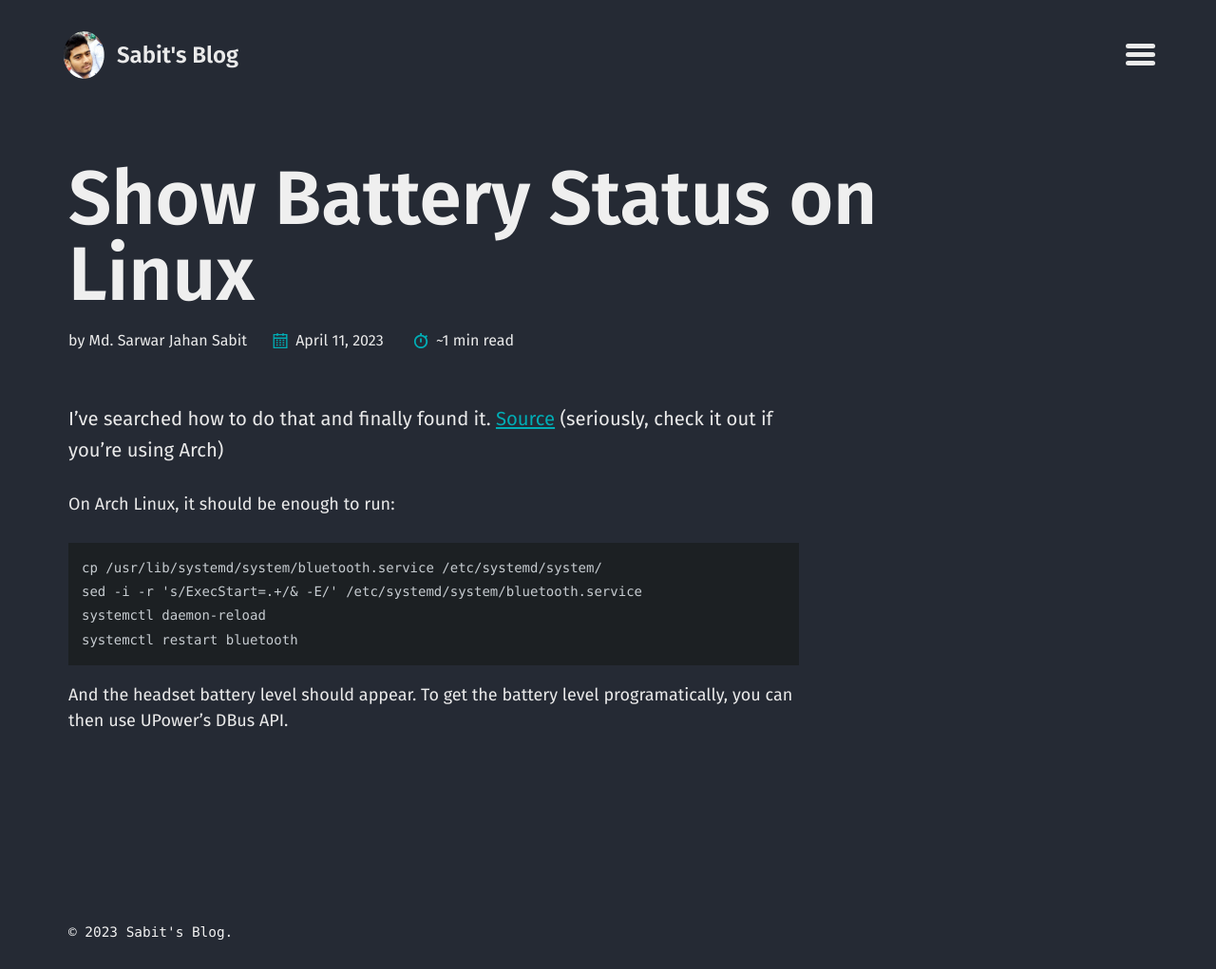
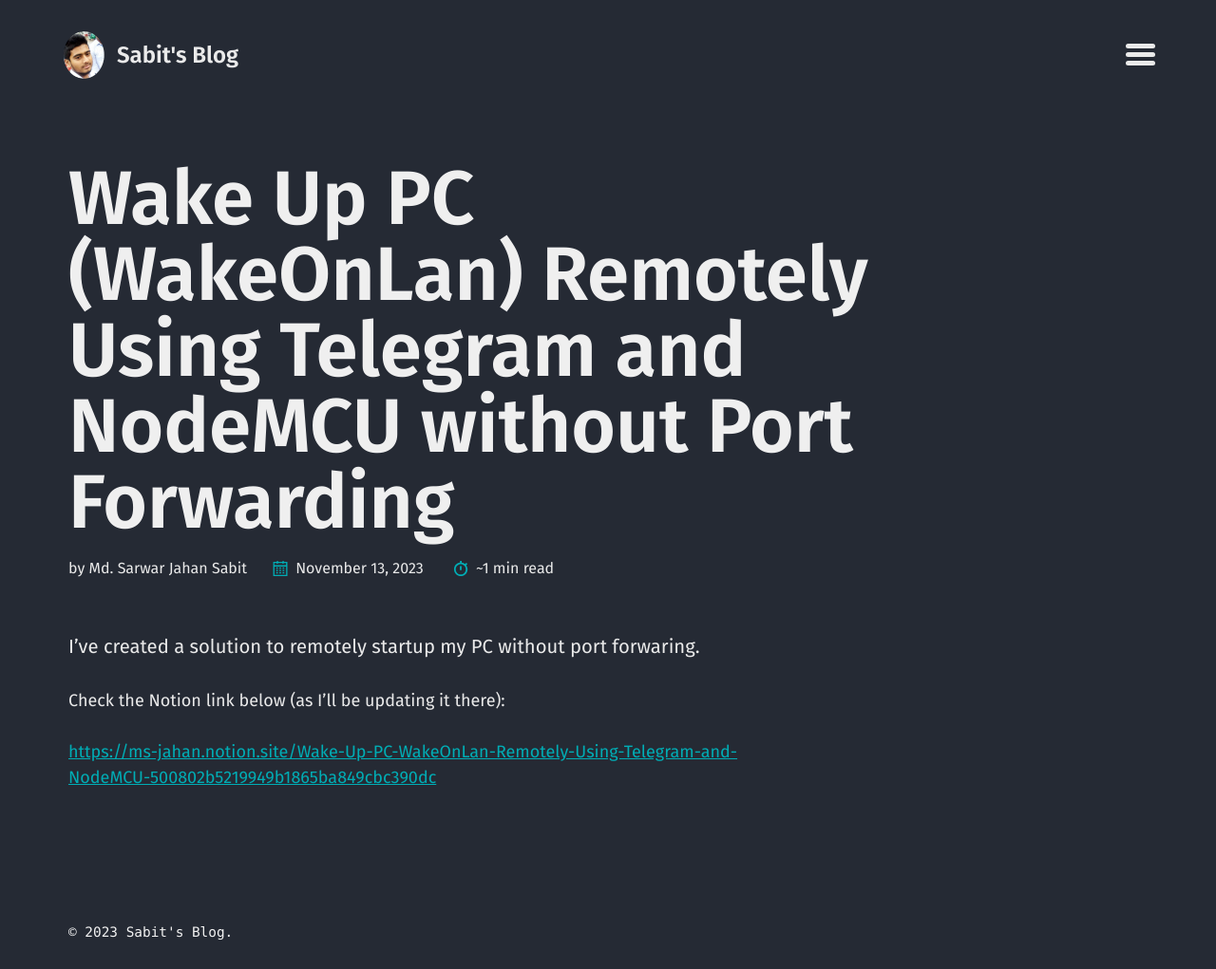
Before and after one commit to MS-Jahan/blog, a Jekyll site: the page built from _posts/2023-11-13-show-bluetooth-battery-status.md, in a window 1280 px wide. Shown: the whole page at 95% size. Built offline with Jekyll 4.4.1, drawn with Linux system fonts in a browser that asks for light colours; a script that is not in the unit is left out.

Commit message:
Added new post and fix previous post title

```diff
--- /dev/null
+++ b/_posts/2023-11-13-show-bluetooth-battery-status.md
@@ -0,0 +1,16 @@
+---
+layout: post
+current: post
+navigation: True
+title: Wake Up PC (WakeOnLan) Remotely Using Telegram and NodeMCU without Port Forwarding
+date: 2023-11-13 11:25:00
+tags: [IoT, NodeMCU, Telegram Bot]
+class: post-template
+subclass: 'post'
+---
+
+I've created a solution to remotely startup my PC without port forwaring.
+
+Check the Notion link below (as I'll be updating it there):
+
+[https://ms-jahan.notion.site/Wake-Up-PC-WakeOnLan-Remotely-Using-Telegram-and-NodeMCU-500802b5219949b1865ba849cbc390dc](https://ms-jahan.notion.site/Wake-Up-PC-WakeOnLan-Remotely-Using-Telegram-and-NodeMCU-500802b5219949b1865ba849cbc390dc)
```
Also changed, not shown: _posts/2023-04-11-show-bluetooth-battery-status.md (+1 -1 lines).
